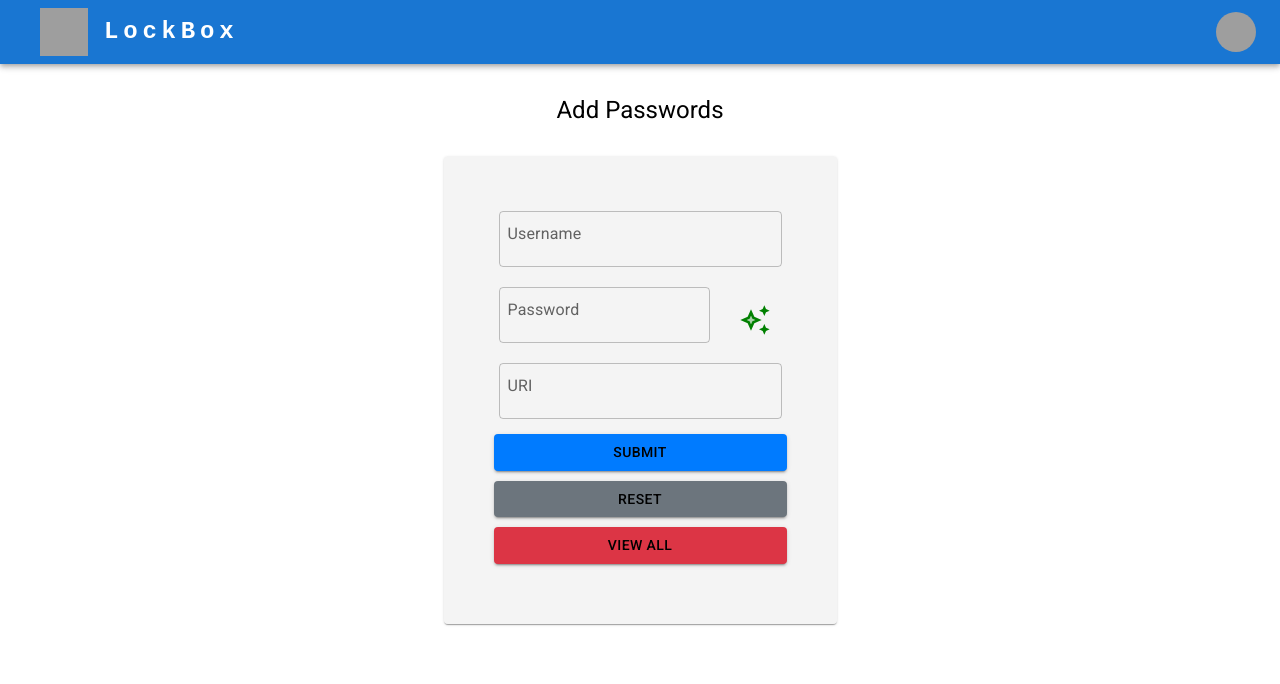
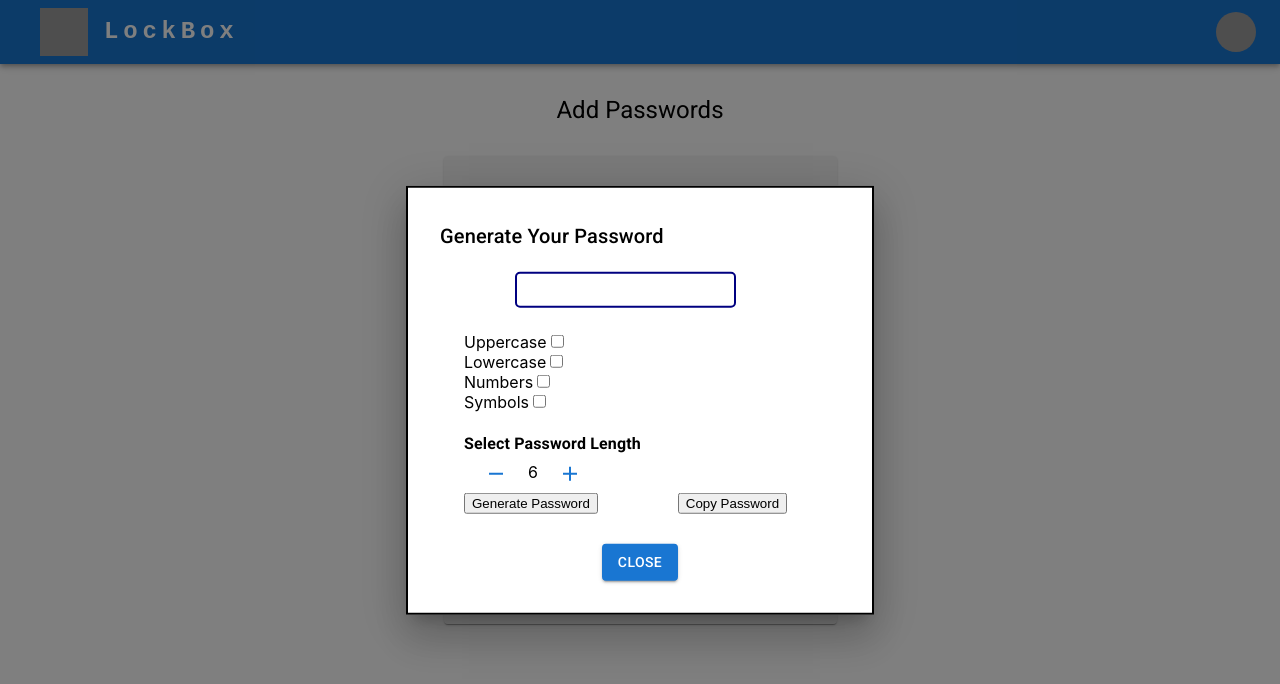
Before and after one commit to Janani-Mayadunna/lockbox-monorepo, a React (Create React App) app in the folder apps/lockbox-fe/: page /password-vault/add in a window 1280 px wide. Both pictures are taken after a click on the button 754 px from the left and 320 px from the top of the page. Shown: the top 684 px of the page. Built offline with nearby package versions, Linux system fonts and the light colour scheme; grey boxes are pictures that could not be loaded.

Commit message:
feat(add-password): LOC-21 Generate password feature implemented

```diff
--- a/apps/lockbox-fe/src/pages/dashboard/components/add-password/PasswordAdd.tsx
+++ b/apps/lockbox-fe/src/pages/add-password/PasswordAdd.tsx
@@ -4,8 +4,8 @@ import { ICreateVault } from './interfaces';
 import {
   authorizedFetch,
   getVaultKey,
-} from '../../../../helpers/request-interceptor';
-import { encryptVault } from '../../../../helpers/crypto';
+} from '../../helpers/request-interceptor';
+import { encryptVault } from '../../helpers/crypto';
 import {
   Box,
   Button,
@@ -16,7 +16,8 @@ import {
   Typography,
 } from '@mui/material';
 import AutoAwesomeTwoToneIcon from '@mui/icons-material/AutoAwesomeTwoTone';
-import ResponsiveAppBar from '../../../../../src/components/global/AppBar';
+import ResponsiveAppBar from '../../components/global/AppBar';
+import GenPassModal from '../dashboard/components/modals/GenPassModal';
 
 const PasswordAdd = () => {
   const [vaultData, setVaultData] = useState({
@@ -24,6 +25,12 @@ const PasswordAdd = () => {
     password: '',
     link: '',
   });
+  const [openModal, setOpenModal] = useState(false);
+
+  // handler of modal
+  const handleModalOpen = () => {
+    setOpenModal(true);
+  };
 
   const handleSubmit = (e: any) => {
     e.preventDefault();
@@ -60,6 +67,8 @@ const PasswordAdd = () => {
   return (
     <div>
       <ResponsiveAppBar />
+
+      <GenPassModal open={openModal} setOpenModal={setOpenModal} />
 
       <Box
         sx={{
@@ -102,6 +111,7 @@ const PasswordAdd = () => {
             <Grid container spacing={1} alignItems='center'>
               <Grid item>
                 <TextField
+                  id='password'
                   label='Password'
                   variant='outlined'
                   type='password'
@@ -115,7 +125,12 @@ const PasswordAdd = () => {
               </Grid>
               <Grid item>
                 <Tooltip title='Generate safe password' arrow>
-                  <Button type='button' variant='text' sx={{ color: 'green' }}>
+                  <Button
+                    onClick={handleModalOpen}
+                    type='button'
+                    variant='text'
+                    sx={{ color: 'green' }}
+                  >
                     <AutoAwesomeTwoToneIcon sx={{ fontSize: '2rem' }} />
                   </Button>
                 </Tooltip>
--- /dev/null
+++ b/apps/lockbox-fe/src/pages/dashboard/components/modals/GenPassModal.tsx
@@ -0,0 +1,279 @@
+import * as React from 'react';
+import Box from '@mui/material/Box';
+import Button from '@mui/material/Button';
+import Typography from '@mui/material/Typography';
+import Modal from '@mui/material/Modal';
+import { Container, Snackbar } from '@mui/material';
+import MuiAlert, { AlertProps } from '@mui/material/Alert';
+import { useState } from 'react';
+import RemoveIcon from '@mui/icons-material/Remove';
+import AddIcon from '@mui/icons-material/Add';
+import { Add } from '@mui/icons-material';
+
+const style = {
+  position: 'absolute' as 'absolute',
+  top: '50%',
+  left: '50%',
+  transform: 'translate(-50%, -50%)',
+  width: 400,
+  bgcolor: 'background.paper',
+  border: '2px solid #000',
+  boxShadow: 24,
+  p: 4,
+};
+
+interface ShareModalProps {
+  open: boolean;
+  setOpenModal: React.Dispatch<React.SetStateAction<boolean>>;
+}
+
+export default function GenPassModal({ open, setOpenModal }: ShareModalProps) {
+  const [snackbarOpen, setSnackbarOpen] = React.useState(false);
+  const [password, setPassword] = useState('');
+  const [counter, setCounter] = useState(6);
+  const [isUppercase, setIsUppercase] = useState(false);
+  const [isLowercase, setIsLowercase] = useState(false);
+  const [isNumber, setIsNumber] = useState(false);
+  const [isSymbol, setIsSymbol] = useState(false);
+
+  const numbers = '0123456789';
+  const upperCaseLetters = 'ABCDEFGHIJKLMNOPQRSTUVWXYZ';
+  const lowerCaseLetters = 'abcdefghijklmnopqrstuvwxyz';
+  const special = "!'^+%&/()=?_#$½§{[]}|;:>÷`<.*-@é";
+
+  const Alert = React.forwardRef<HTMLDivElement, AlertProps>(function Alert(
+    props,
+    ref
+  ) {
+    return <MuiAlert elevation={6} ref={ref} variant='filled' {...props} />;
+  });
+
+  // handlers of the modal
+  const handleClose = () => {
+    setOpenModal(false);
+  };
+
+  // handler of snackbar
+  const handleSnackbarClose = (
+    e?: React.SyntheticEvent | Event,
+    reason?: string
+  ) => {
+    if (reason === 'clickaway') {
+      return;
+    }
+    setSnackbarOpen(false);
+  };
+
+  /*  Genetate random password functions  */
+  const increaseCounter = (e: any) => {
+    e.preventDefault();
+    if (counter < 15) {
+      setCounter((prevCounter) => prevCounter + 1);
+    }
+  };
+
+  const decreaseCounter = (e: any) => {
+    e.preventDefault();
+    if (counter > 6) {
+      setCounter((prevCounter) => prevCounter - 1);
+    }
+  };
+
+  const generatePassword = (e: any) => {
+    e.preventDefault();
+    let _password = '';
+
+    for (let i = 0; i < counter; i++) {
+      _password += getRandom();
+    }
+
+    setPassword(_password);
+  };
+
+  const getRandom = () => {
+    const chars = [];
+
+    if (isUppercase) {
+      chars.push(
+        upperCaseLetters[Math.floor(Math.random() * upperCaseLetters.length)]
+      );
+    }
+
+    if (isLowercase) {
+      chars.push(
+        lowerCaseLetters[Math.floor(Math.random() * lowerCaseLetters.length)]
+      );
+    }
+
+    if (isNumber) {
+      chars.push(numbers[Math.floor(Math.random() * numbers.length)]);
+    }
+
+    if (isSymbol) {
+      chars.push(special[Math.floor(Math.random() * special.length)]);
+    }
+
+    if (chars.length === 0) return '';
+
+    return chars[Math.floor(Math.random() * chars.length)];
+  };
+
+  const createCopy = () => {
+    const textAreaEl = document.createElement('textarea');
+    textAreaEl.innerText = password;
+    document.body.appendChild(textAreaEl);
+    textAreaEl.select();
+    navigator.clipboard.writeText(textAreaEl.value);
+
+    textAreaEl.remove();
+  };
+
+  const copyPasswordHandler = (e: any) => {
+    e.preventDefault();
+    createCopy();
+
+    setSnackbarOpen(true);
+    setTimeout(() => {
+      handleClose();
+    }, 200);
+  };
+
+  return (
+    <div>
+      <Snackbar
+        open={snackbarOpen}
+        autoHideDuration={2500}
+        onClose={handleSnackbarClose}
+      >
+        <Alert
+          onClose={handleSnackbarClose}
+          severity='success'
+          sx={{ width: '100%' }}
+        >
+          Link Copied to Clipboard
+        </Alert>
+      </Snackbar>
+
+      <Modal
+        open={open}
+        onClose={handleClose}
+        aria-labelledby='modal-modal-title'
+        aria-describedby='modal-modal-description'
+      >
+        <Box sx={style}>
+          <Typography id='modal-modal-title' variant='h6' component='h2'>
+            Generate Your Password
+          </Typography>
+          <div className='generator'>
+            <Box
+              sx={{
+                display: 'flex',
+                justifyContent: 'space-around',
+                alignItems: 'center',
+                marginTop: '20px',
+                marginRight: '30px',
+              }}
+            >
+              <Typography
+                variant='h6'
+                sx={{
+                    width: '50%',
+                  color: 'black',
+                  fontWeight: 'bold',
+                  marginBottom: '1.5rem',
+                  border: '2px solid black',
+                  borderColor: 'navy',
+                  padding: '1rem',
+                  borderRadius: '5px',
+                }}
+              >
+                {password}
+              </Typography>
+            </Box>
+            <Container>
+              <div className='generator__form-controls'>
+                <Box>
+                  <label htmlFor='uppercase'>Uppercase</label>
+                  <input
+                    checked={isUppercase}
+                    onChange={(e) => setIsUppercase(e.target.checked)}
+                    type='checkbox'
+                    id='uppercase'
+                    name='uppercase'
+                  />
+                </Box>
+
+                <Box>
+                  <label htmlFor='lowercase'>Lowercase</label>
+                  <input
+                    checked={isLowercase}
+                    onChange={(e) => setIsLowercase(e.target.checked)}
+                    type='checkbox'
+                    id='lowercase'
+                    name='lowercase'
+                  />
+                </Box>
+
+                <Box>
+                  <label htmlFor='numbers'>Numbers</label>
+                  <input
+                    checked={isNumber}
+                    onChange={(e) => setIsNumber(e.target.checked)}
+                    type='checkbox'
+                    id='numbers'
+                    name='numbers'
+                  />
+                </Box>
+
+                <Box>
+                  <label htmlFor='symbols'>Symbols</label>
+                  <input
+                    checked={isSymbol}
+                    onChange={(e) => setIsSymbol(e.target.checked)}
+                    type='checkbox'
+                    id='symbols'
+                    name='symbols'
+                  />
+                </Box>
+
+                <br />
+
+                <Typography sx={{ fontSize: '1rem', fontWeight: 'bold' }}>
+                  Select Password Length
+                </Typography>
+                <div className='generator__length-counter'>
+                  <Button onClick={decreaseCounter}>
+                    <RemoveIcon />
+                  </Button>
+                  <span>{counter}</span>
+                  <Button onClick={increaseCounter}>
+                    <AddIcon />
+                  </Button>
+                </div>
+
+                <button
+                  style={{ marginRight: '5rem' }}
+                  onClick={generatePassword}
+                >
+                  Generate Password
+                </button>
+                <button onClick={copyPasswordHandler}>Copy Password</button>
+              </div>
+            </Container>
+          </div>
+          <Box
+            sx={{
+              display: 'flex',
+              justifyContent: 'center',
+              marginTop: '30px',
+            }}
+          >
+            <Button variant='contained' onClick={handleClose}>
+              Close
+            </Button>
+          </Box>
+        </Box>
+      </Modal>
+    </div>
+  );
+}
--- a/apps/lockbox-fe/src/routes/routes.tsx
+++ b/apps/lockbox-fe/src/routes/routes.tsx
@@ -4,7 +4,7 @@ import Dashboard from '../pages/dashboard/Dashboard.tsx';
 import { Route, Routes } from 'react-router-dom';
 import Landing from '../pages/landing/Landing.tsx';
 import PasswordVault from '../pages/dashboard/components/vault/PasswordVault.tsx';
-import PasswordAdd from '../pages/dashboard/components/add-password/PasswordAdd.tsx';
+import PasswordAdd from '../pages/add-password/PasswordAdd.tsx';
 import SignUp from '../pages/auth/SignUp.tsx';
 import SharedVault from '../pages/shared/index.tsx';
 
```
Also changed, not shown: apps/lockbox-fe/src/pages/add-password/interfaces.ts (renamed from apps/lockbox-fe/src/pages/dashboard/components/add-password/interfaces.ts).
